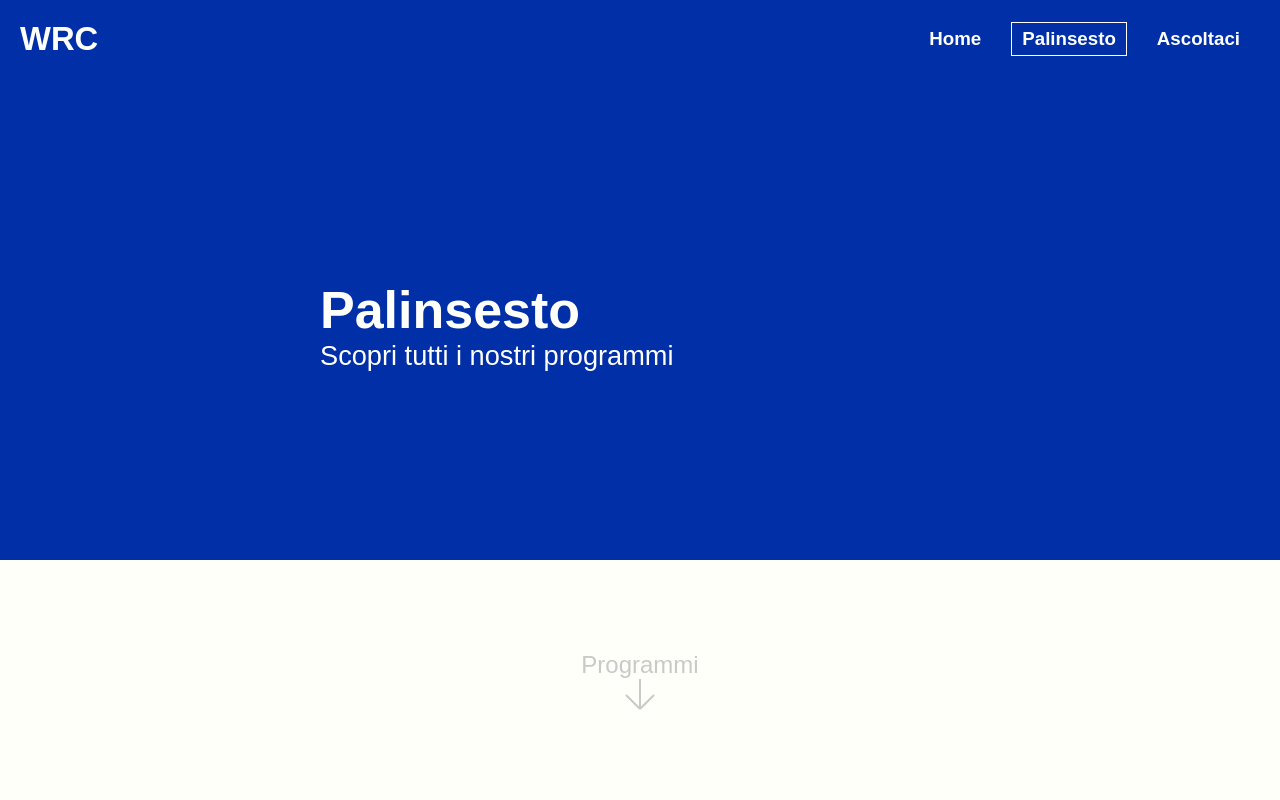
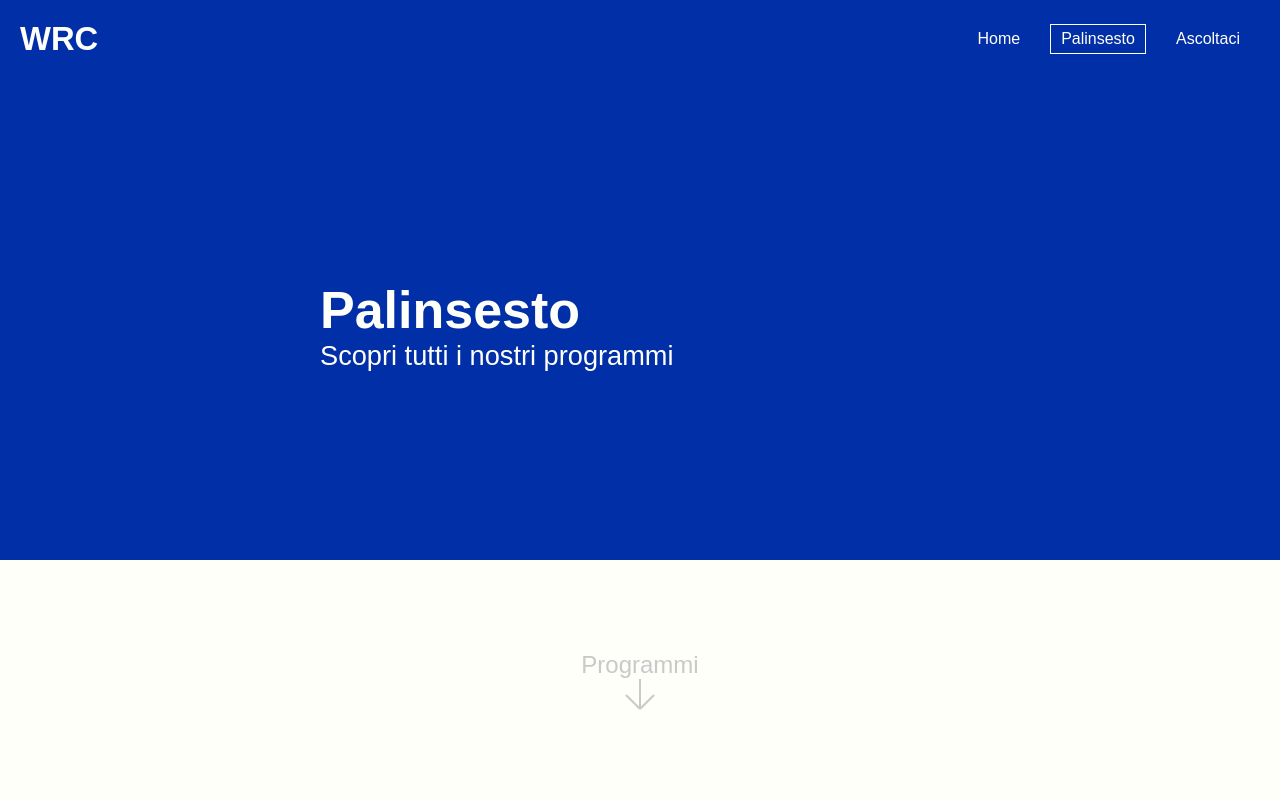
Before and after one commit to WebRadioColombo/webradiocolombo.github.io, a plain HTML site: page palinsesto.html in a window 1280 px wide. Shown: the top 800 px of the page. Drawn offline with Linux system fonts and the light colour scheme; a web font is replaced by a local one.

Commit message:
Update palinsesto.html

```diff
--- a/palinsesto.html
+++ b/palinsesto.html
@@ -3,7 +3,7 @@
 <head>
     <meta charset="UTF-8">
     <meta name="viewport" content="width=device-width, initial-scale=1.0">
-    <title>WRc - Palinsesto</title>
+    <title>WRC - Palinsesto</title>
 
     <link rel="stylesheet" href="style/style.css">
     <link rel="stylesheet" href="style/queries.css">
@@ -24,13 +24,13 @@
 
             <div class="pages">
                 <a href="index.html">
-                    <h3>Home</h3>
+                    <p>Home</p>
                 </a>
                 <a href="">
-                    <h3>Palinsesto</h3>
+                    <p>Palinsesto</p>
                 </a>
                 <a href="https://www.youtube.com/" target="_blank">
-                    <h3>Ascoltaci</h3>
+                    <p>Ascoltaci</p>
                 </a>
             </div>
 
```
